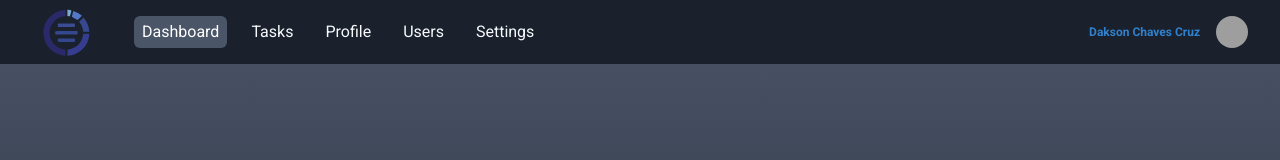
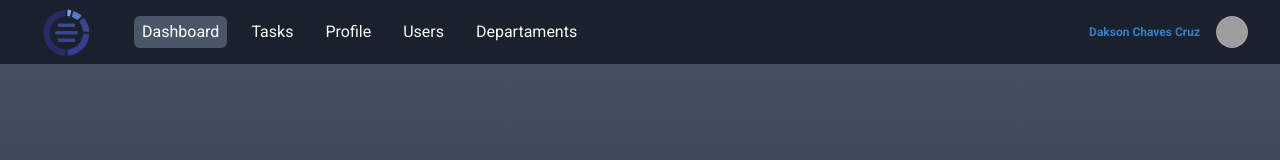
Before and after one commit to DaksonC/apptasks, a React (Vite) app: page /dashboard in a window 1280 px wide. Shown: the top 160 px of the page. Built offline with nearby package versions, Linux system fonts and the light colour scheme; grey boxes are pictures that could not be loaded.

Commit message:
feat(page-departaments): finaliza integração da página que lista e cria departamentos

```diff
--- a/src/api/departaments.ts
+++ b/src/api/departaments.ts
@@ -30,9 +30,3 @@ export const deleteDepartament = async (id: string) => {
 
   return data;
 };
-
-export const getDepartamentsSearch = async (value: string) => {
-  const { data } = await api.get<IDepartaments[]>(`/departaments?q=${value}`);
-
-  return data;
-};
--- a/src/components/Header/index.tsx
+++ b/src/components/Header/index.tsx
@@ -19,7 +19,7 @@ import {
 import { ReactNode, useEffect, useState } from "react";
 import { NavLink as RouterLink, useNavigate } from "react-router-dom";
 
-const Links = ["Dashboard", "Tasks", "Profile", "Users", "Settings"];
+const Links = ["Dashboard", "Tasks", "Profile", "Users", "Departaments"];
 
 interface INavLinkProps {
   children: ReactNode;
@@ -36,8 +36,8 @@ function NavLink({ children }: INavLinkProps) {
         return "/profile";
       case "Users":
         return "/users";
-      case "Settings":
-        return "/settings";
+      case "Departaments":
+        return "/departaments";
       default:
         return "/";
     }
--- a/src/components/ModalDeleteDepartaments/index.tsx
+++ b/src/components/ModalDeleteDepartaments/index.tsx
@@ -32,14 +32,14 @@ export function ModalDeleteDepartaments({
 
   function handleOpenModal() {
     if (isOpenModalDepartament) {
-      navigate(`/admin/settings/${departamentId}`);
+      navigate(`/departaments/${departamentId}`);
       onOpen();
     }
   }
 
   async function handleClickDelete() {
     const response = await deleteDepartament(String(id));
-    navigate("/admin/settings/");
+    navigate("/departaments/");
     window.location.reload();
     onClose();
     console.log(response);
--- a/src/components/ModalEditDepartaments/index.tsx
+++ b/src/components/ModalEditDepartaments/index.tsx
@@ -52,7 +52,7 @@ export function ModalEditDepartaments({
 
   function handleOpenModal() {
     if (isOpenModalDepartament) {
-      navigate(`/admin/settings/${departamentId}`);
+      navigate(`/departaments/${departamentId}`);
       onOpen();
     }
   }
--- a/src/page/Routes.tsx
+++ b/src/page/Routes.tsx
@@ -1,6 +1,6 @@
 import { Routes, Route } from "react-router-dom";
 
-import { Settings } from "./admin/Settings";
+import { Departaments } from "./admin/Departaments";
 import { Users } from "./admin/Users";
 import { Dashboard } from "./Dashboard";
 import { LandingPage } from "./LandingPage";
@@ -23,8 +23,8 @@ export function MainRoutes() {
 
       <Route path="/users" element={<Users />} />
       <Route path="/users/:id" element={<Users />} />
-      <Route path="/settings" element={<Settings />} />
-      <Route path="/settings/:id" element={<Settings />} />
+      <Route path="/departaments" element={<Departaments />} />
+      <Route path="/departaments/:id" element={<Departaments />} />
 
       <Route path="*" element={<NotFound />} />
     </Routes>
--- a/src/page/admin/Settings/index.tsx
+++ b/src/page/admin/Departaments/index.tsx
@@ -13,19 +13,16 @@ import {
 } from "@chakra-ui/react";
 import { useEffect, useState } from "react";
 
-import {
-  getDepartaments,
-  getDepartamentsSearch,
-} from "../../../api/departaments";
+import { getDepartaments } from "../../../api/departaments";
 import { Footer } from "../../../components/Footer";
 import { Header } from "../../../components/Header";
 import { ModalCreateDepartaments } from "../../../components/ModalCreateDepartaments";
 import { ModalDeleteDepartaments } from "../../../components/ModalDeleteDepartaments";
 import { ModalEditDepartaments } from "../../../components/ModalEditDepartaments";
-import SearchBox from "../../../components/SearchBox";
+// import SearchBox from "../../../components/SearchBox";
 import { IDepartaments } from "../../../interfaces";
 
-export function Settings() {
+export function Departaments() {
   const [isLoading, setIsLoading] = useState(false);
   const [departaments, setDepartaments] = useState<IDepartaments[]>([]);
 
@@ -44,13 +41,6 @@ export function Settings() {
     getAllDepartaments();
     document.title = "AppTasks ✔️️ |  Settings - Admin";
   }, []);
-
-  async function handleInputChange(event: React.ChangeEvent<HTMLInputElement>) {
-    const { value } = event.target;
-    const filteredTasks = await getDepartamentsSearch(value);
-    setDepartaments(filteredTasks);
-    console.log(filteredTasks);
-  }
 
   return (
     <>
@@ -112,7 +102,7 @@ export function Settings() {
               }}
             >
               <Box w="100%" display="flex" justifyContent="flex-start">
-                <SearchBox onChange={(e) => handleInputChange(e)} />
+                {/* <SearchBox onChange={(e) => handleInputChange(e)} /> */}
               </Box>
               <Table variant="striped" colorScheme="blackAlpha" maxWidth="100%">
                 <TableCaption placement="top">
```
